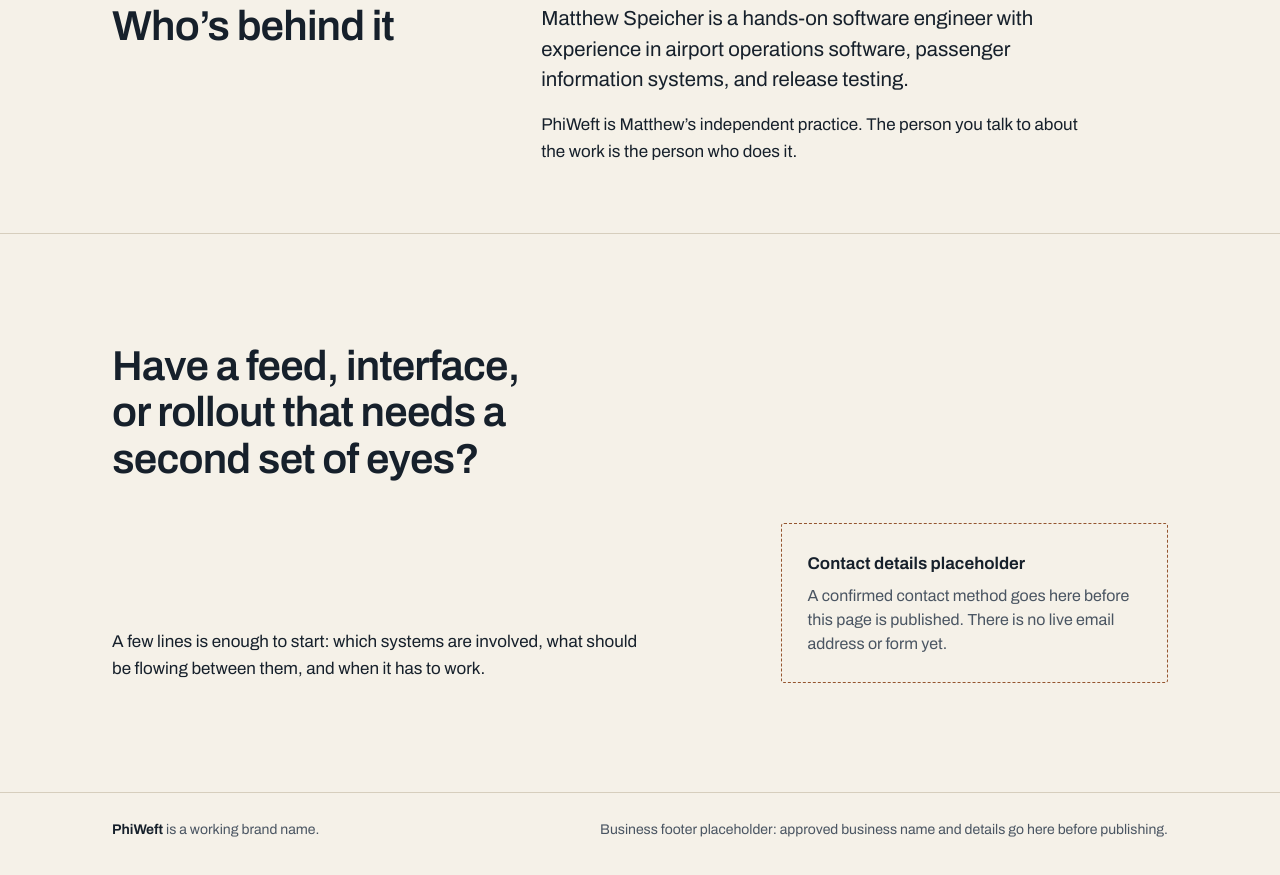
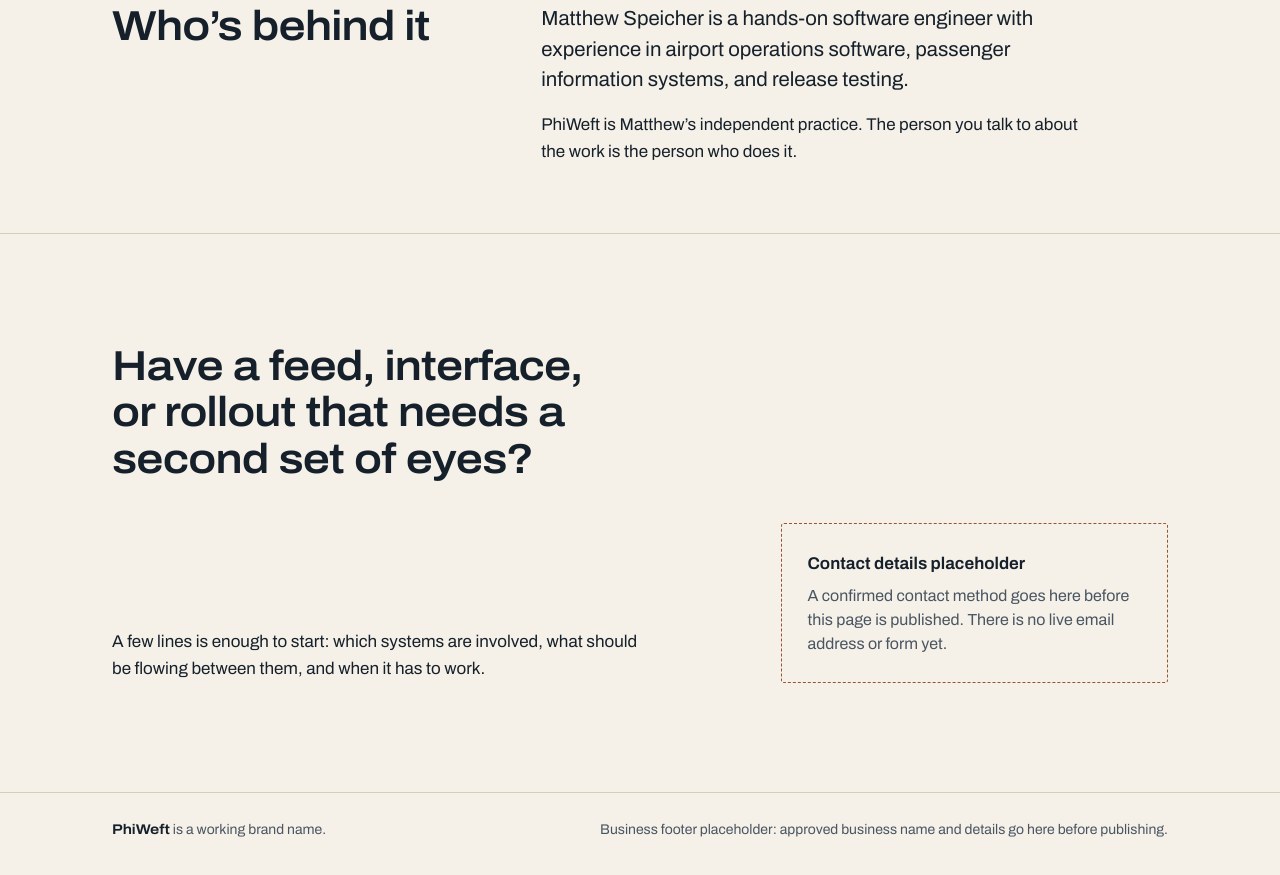
Before and after one commit to matthewbspeicher/phiweft-site, a plain HTML site: page public/index.html in a window 1280 px wide. Shown: the part 2322-3197 px from the top of the page. Drawn offline with Linux system fonts and the light colour scheme.

Commit message:
Self-host the Archivo typeface
- Removes the only third-party request the page made
- Font files and `OFL.txt` live in `public/fonts/`

Co-Authored-By: Claude Fable 5.2 <noreply@anthropic.com>

```diff
--- a/public/css/site.css
+++ b/public/css/site.css
@@ -1,4 +1,24 @@
 /* PhiWeft site styles. One file, no build step. */
+
+/* Archivo, self-hosted variable font (weight and width axes). License: fonts/OFL.txt */
+@font-face {
+  font-family: "Archivo";
+  font-style: normal;
+  font-weight: 100 900;
+  font-stretch: 62% 125%;
+  font-display: swap;
+  src: url("../fonts/archivo-latin.woff2") format("woff2");
+  unicode-range: U+0000-00FF, U+0131, U+0152-0153, U+02BB-02BC, U+02C6, U+02DA, U+02DC, U+0304, U+0308, U+0329, U+2000-206F, U+20AC, U+2122, U+2191, U+2193, U+2212, U+2215, U+FEFF, U+FFFD;
+}
+@font-face {
+  font-family: "Archivo";
+  font-style: normal;
+  font-weight: 100 900;
+  font-stretch: 62% 125%;
+  font-display: swap;
+  src: url("../fonts/archivo-latin-ext.woff2") format("woff2");
+  unicode-range: U+0100-02BA, U+02BD-02C5, U+02C7-02CC, U+02CE-02D7, U+02DD-02FF, U+0304, U+0308, U+0329, U+1D00-1DBF, U+1E00-1E9F, U+1EF2-1EFF, U+2020, U+20A0-20AB, U+20AD-20C4, U+2113, U+2C60-2C7F, U+A720-A7FF;
+}
 
 :root {
   color-scheme: light;
--- a/public/index.html
+++ b/public/index.html
@@ -6,9 +6,7 @@
 <meta name="robots" content="noindex, nofollow">
 <title>PhiWeft: real-time data integration, testing and practical AI (draft)</title>
 <meta name="description" content="PhiWeft helps airport and enterprise teams connect operational systems, verify that data is moving correctly, and test integrations before go-live.">
-<link rel="preconnect" href="https://fonts.googleapis.com">
-<link rel="preconnect" href="https://fonts.gstatic.com" crossorigin>
-<link href="https://fonts.googleapis.com/css2?family=Archivo:ital,wdth,wght@0,62..125,100..900&display=swap" rel="stylesheet">
+<link rel="preload" href="fonts/archivo-latin.woff2" as="font" type="font/woff2" crossorigin>
 <link rel="icon" href="favicon.svg" type="image/svg+xml">
 <link rel="stylesheet" href="css/site.css">
 </head>
```
Also changed, not shown: public/fonts/OFL.txt (added), public/fonts/archivo-latin-ext.woff2 (added), public/fonts/archivo-latin.woff2 (added), 1 other file.
